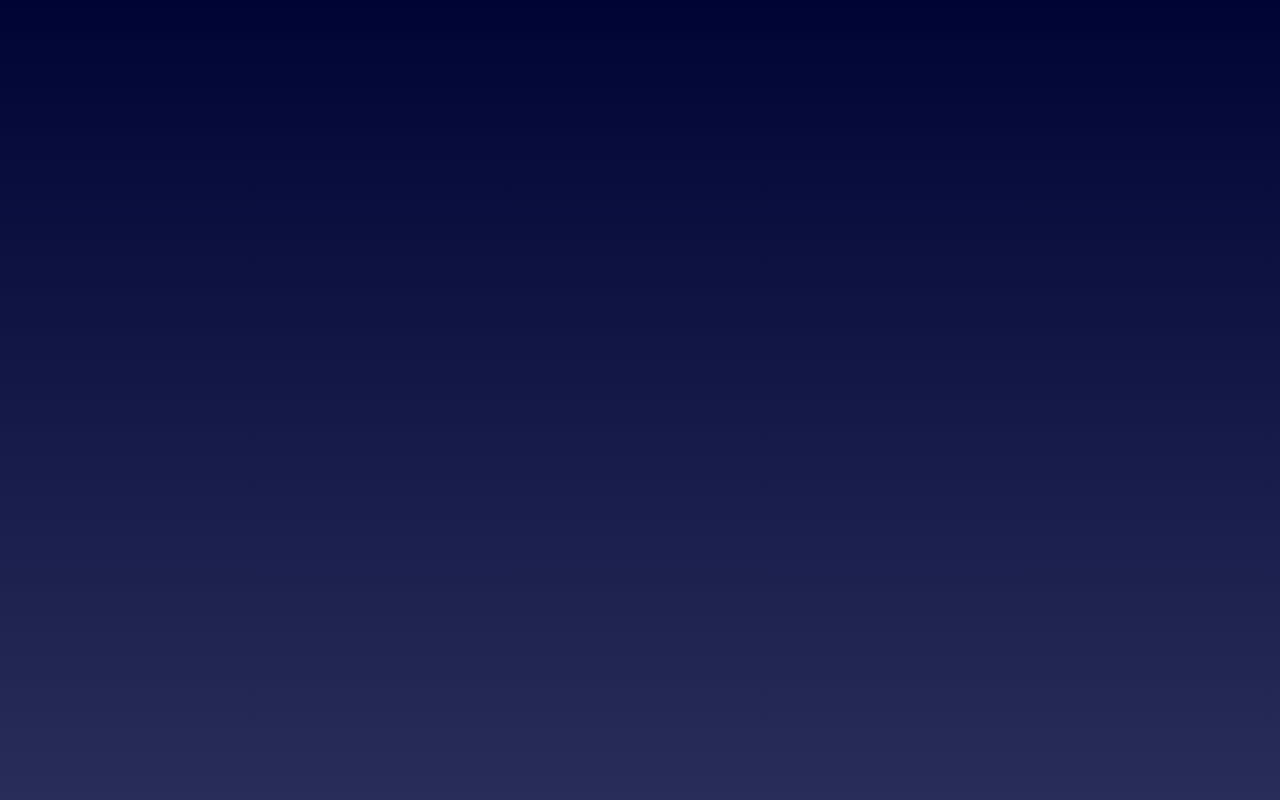
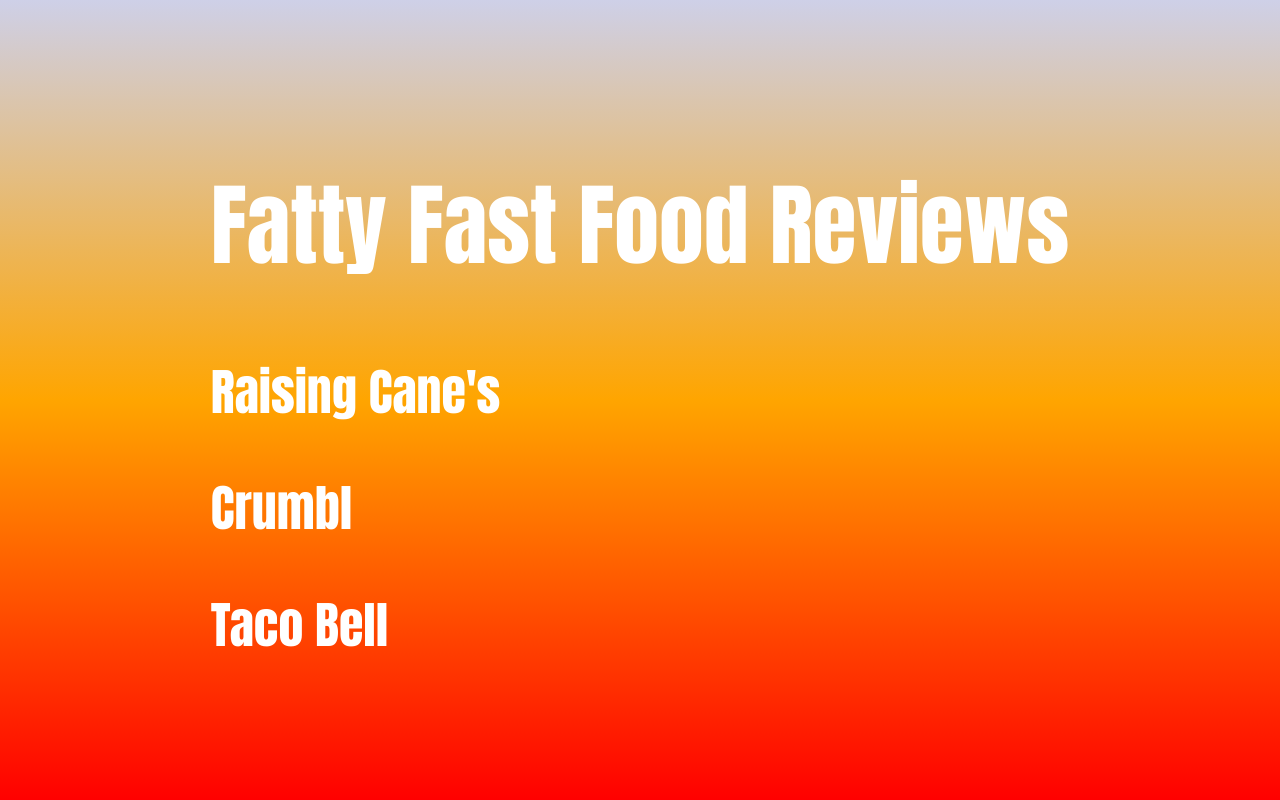
Before and after one commit to Aabrera/AthenaAbrera, a plain HTML site: page index.html in a window 1280 px wide. Shown: the top 800 px of the page. Drawn offline with Linux system fonts and the light colour scheme.

Commit message:
Update index.html

```diff
--- a/index.html
+++ b/index.html
@@ -7,25 +7,31 @@
     <style>
         body {
           /* Gradient Background */
-          background: linear-gradient(to bottom, #000435, #CED0E8);
-          height: 500vh;
-          margin: 0;
+          background: linear-gradient(to top, red, orange, #CED0E8);
+          height: 100vh;
+          margin: 0px;
           display: flex;
-          justify-content: center;
-          align-items: center;
+          justify-content:center;
+          align-items:center;
         }
       h1 {
         color: white;
-        font-family: Helvetica, sans-serif;
+        font-family: 'Impact', Charcoal, sans-serif;
+        font-size: 90px;
+      }
+      h2 {
+        color: white;
+        font-family: 'Impact', Charcoal, sans-serif;
+        font-size: 50px;
       }
     </style>
   </head>
   <div>
     <body>
         <h1>Fatty Fast Food Reviews</h1>
-      <p>This website will be giving the most honest reviews on some of Cerritos's most popular fast food chains</p>
     <h2>Raising Cane's</h2>
-    <h2>Raising Cane's</h2>
+    <h2>Crumbl</h2>
+    <h2>Taco Bell</h2>
     </body>
   </div>
 </html>
```
